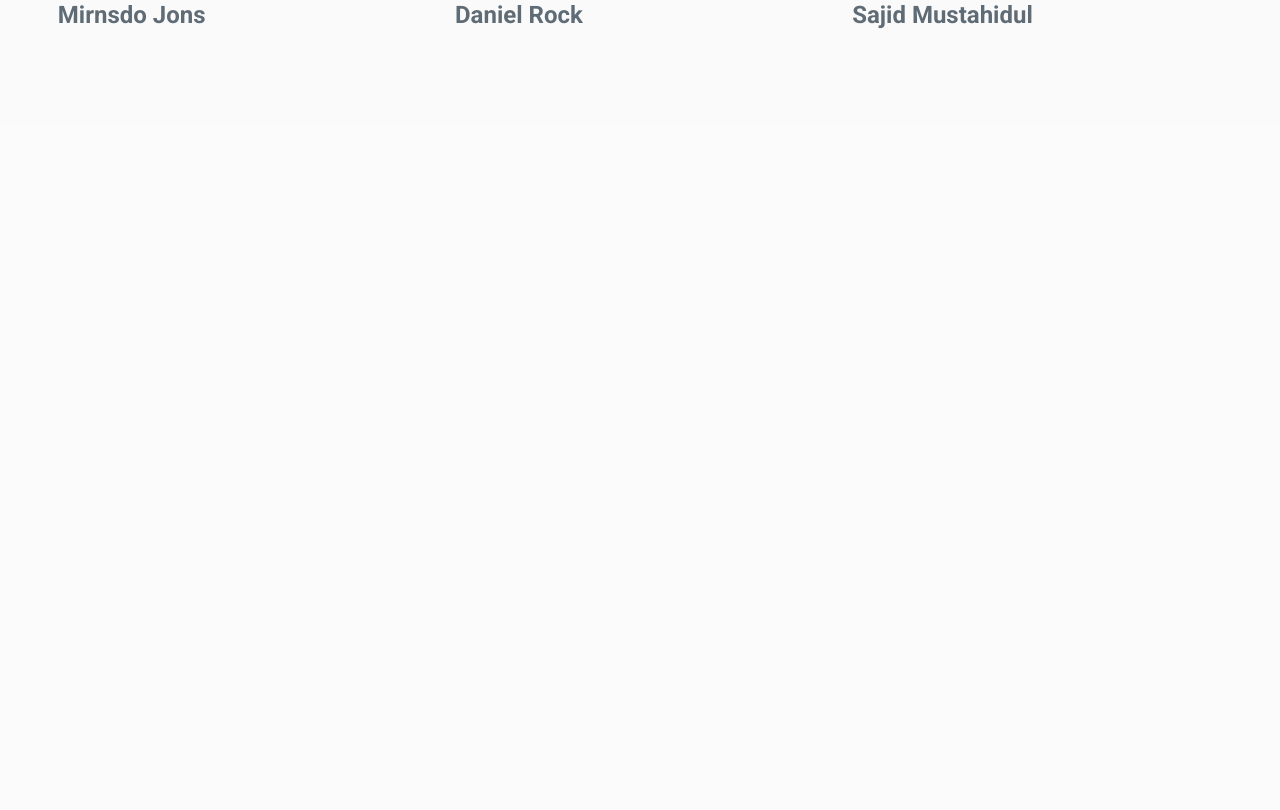
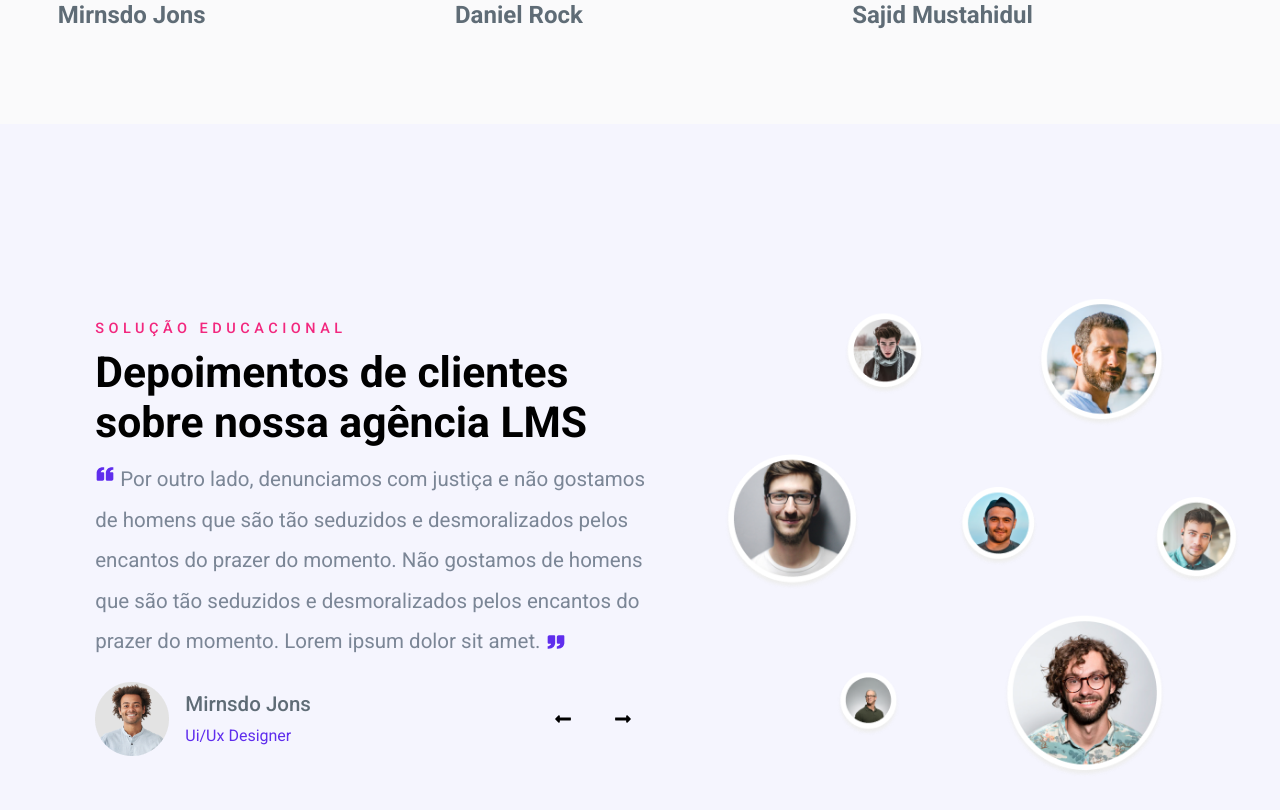
Before and after one commit to Romulo-aquila/Edurock-LadingPage, a React (Vite) app: page / in a window 1280 px wide. Shown: the part 5060-5870 px from the top of the page. Before the commit the page ends 5184 px from the top, so only its background shows below. Built offline with nearby package versions, Linux system fonts and the light colour scheme.

Commit message:
Sessão de Depoimentos de clientes finalizado

```diff
--- a/src/App.jsx
+++ b/src/App.jsx
@@ -9,6 +9,7 @@ import CourseSession from './components/CourseSession';
 import CourseSession02 from './components/CourseSession02';
 import RegistrationSession from './components/RegistrationSession';
 import TeacherSession from './components/TeacherSession';
+import EducationSolution from './components/EducationSolution';
 
 const App = () => {
   return (
@@ -23,6 +24,7 @@ const App = () => {
       <CourseSession02/>
       <RegistrationSession/>
       <TeacherSession/>
+      <EducationSolution/>
     </>
   )
 }
--- /dev/null
+++ b/src/components/EducationSolution.jsx
@@ -0,0 +1,195 @@
+import styled from "styled-components";
+import { BiSolidQuoteLeft } from "react-icons/bi";
+import { BiSolidQuoteRight } from "react-icons/bi";
+import { FaLongArrowAltLeft } from "react-icons/fa";
+import { FaLongArrowAltRight } from "react-icons/fa";
+
+function EducationSolution() {
+    const Content = styled.div`
+        background-color: #f5f5fe;
+        padding-top: 175px;
+        padding-left: 55.5px;
+        display: flex;
+        flex-direction: row;
+        justify-content: center;
+        align-items: center;
+        gap: 4.5rem;
+    `;
+
+    const Caption = styled.h3`
+        padding-bottom: 10px;
+        color: #f2277e;
+        letter-spacing: 4.5px;
+        font-size: 14.5px;
+        font-weight: 500;
+        text-transform: uppercase;
+    `;
+
+    const Title = styled.h2`
+        font-size: 32pt;
+        padding-bottom: 12px;
+    `;
+
+    const TextHeader = styled.div`
+        display: flex;
+        flex-direction: column;
+    `;
+
+    const TextTestimonial = styled.div`
+        display: flex;
+        flex-direction: column;
+    `;
+
+    const TextContent = styled.p`
+        font-size: 20.5px;
+        font-weight: 400;
+        color: #7b8696;
+        line-height: 40.5px;
+        display: flex;
+        flex-direction: column;
+        padding-bottom: 20px;
+    `;
+
+    const TxtQuote = styled.p`
+        width: auto;
+        display: flex;
+        flex-direction: row;
+        gap: 5px;
+    `;
+
+    const Quotes = styled.p`
+        font-size: 20px;
+        color: #5f2ded;
+        width: 20px;
+        display: flex;
+        padding-top: 5px;
+    `;
+
+    const Quotes02 = styled.p`
+        font-size: 20px;
+        color: #5f2ded;
+        width: 20px;
+        display: flex;
+        align-self: flex-end;
+        padding-bottom: 10px;
+    `;
+
+    const ProfileContainer = styled.div`
+        display: flex;
+        flex-direction: row;
+        justify-content: space-between;
+        align-items: center;
+    `
+
+    const ImgProfile = styled.img``;
+
+    const InfoProfile = styled.div`
+        display: flex;
+        flex-direction: column;
+    `;
+
+    const ImgAndInfoProfile = styled.div`
+        display:flex;
+        flex-direction: row ;
+        align-items: center;
+        gap: 16px;
+    `;
+
+    const NameProfile = styled.p`
+        font-size: 20.5px;
+        font-weight: 500;
+        color: #5f6c76;
+        padding-bottom: 10px;
+    `;
+
+    const SpecialtyProfile = styled.p`
+        font-size: medium;
+        color: #5f2ded;
+    `;
+
+    const ArrowsContainer = styled.div`
+    display: flex;
+    flex-direction: row;
+    `;
+
+    const Arrow = styled.span`
+        width: 60px;
+        height: 60px;
+        display: flex;
+        flex-direction: row;
+        justify-content: center;
+        font-size: 18px;
+        align-items: center;
+        background-color: #f5f5fe;
+        cursor: pointer;
+
+        &:hover {
+            background-color: #5f2ded;
+            color: #fff;
+        }
+    `;
+
+    const CtnTitlesAndProfile = styled.div`
+        display: flex;
+        flex-direction: column;
+        width: 558px;
+    `;
+
+    const CtnImage = styled.div`
+        width: 515px;
+        height: 477.433px;
+        background-image: url(assets/testi__group__1.png);
+        background-size: cover;
+        background-position: center;
+        z-index: 4;
+    `;
+
+    const WtSpace = styled.div`
+        height: 75px;
+        background-color: #f5f5fe;
+    `;
+
+  return (
+    <>
+    <Content>
+        <CtnTitlesAndProfile>
+            <TextHeader>
+                <Caption>Solução Educacional</Caption>
+                <Title>Depoimentos de clientes sobre nossa agência LMS</Title>
+            </TextHeader>
+            <TextTestimonial>
+                <TextContent>
+                    <TxtQuote>
+                <Quotes><BiSolidQuoteLeft/></Quotes>
+                Por outro lado, denunciamos com justiça e não gostamos
+                    </TxtQuote>de homens que são tão seduzidos e desmoralizados
+            pelos encantos do prazer do momento. Não gostamos de homens que são tão
+            seduzidos e desmoralizados pelos encantos do
+            <TxtQuote>
+            prazer do momento. Lorem ipsum dolor sit amet.
+                <Quotes02><BiSolidQuoteRight/></Quotes02>
+            </TxtQuote>
+                </TextContent>
+            </TextTestimonial>
+            <ProfileContainer>
+                <ImgAndInfoProfile>
+                    <ImgProfile src="assets/testi_2.png" alt="Foto_de_Perfil" />
+                    <InfoProfile>
+                        <NameProfile>Mirnsdo Jons</NameProfile>
+                        <SpecialtyProfile>Ui/Ux Designer</SpecialtyProfile>
+                    </InfoProfile>
+                </ImgAndInfoProfile>
+                <ArrowsContainer>
+                    <Arrow><FaLongArrowAltLeft/></Arrow>
+                    <Arrow><FaLongArrowAltRight/></Arrow>
+                </ArrowsContainer>
+            </ProfileContainer>
+        </CtnTitlesAndProfile>
+    <CtnImage></CtnImage>
+    </Content>
+    <WtSpace></WtSpace>
+    </>
+  )
+}
+
+export default EducationSolution;
```
Also changed, not shown: public/assets/testi_2.png (added), public/assets/testi__group__1.png (added).
